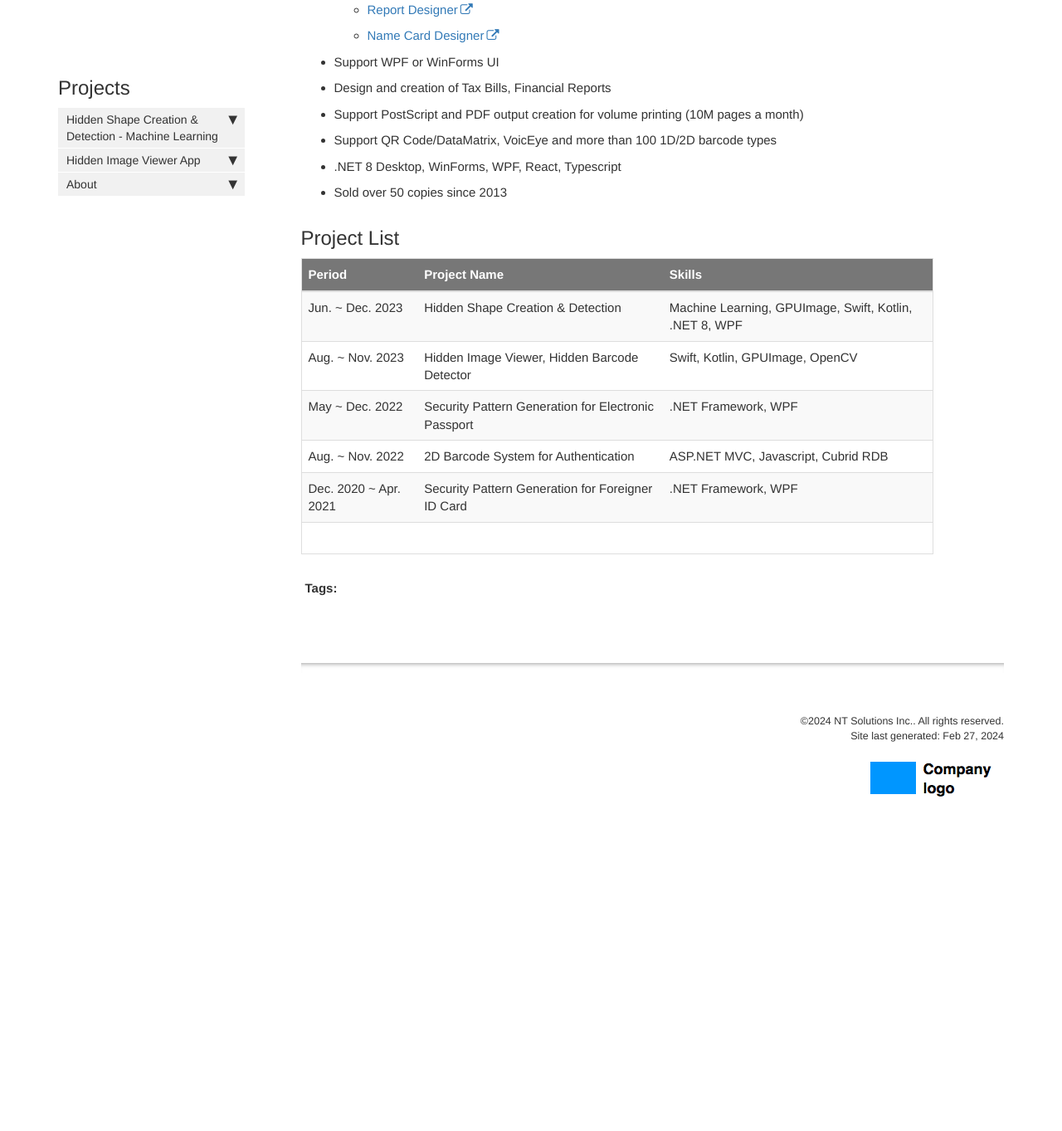
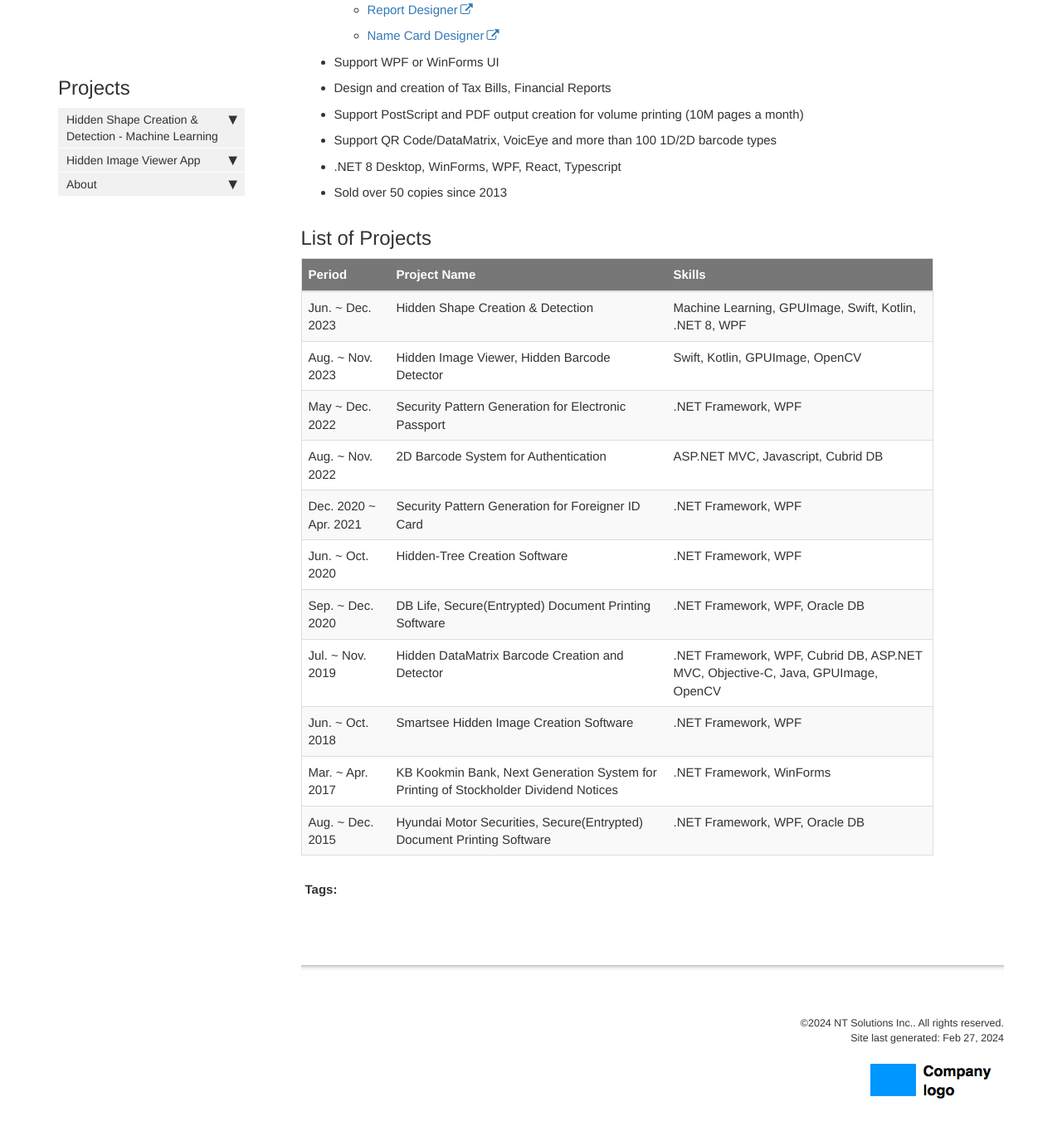
Before and after one commit to heungwook/heungwook.github.io, a Jekyll site: the page built from index.md, in a window 1280 px wide and 1400 px high, scrolled down 473 px. Shown: the top 1363 px of the window at 83% size. Built offline with Jekyll 4.4.1, drawn with Linux system fonts in a browser that asks for light colours; comment, search, counter and statistics services are not loaded; before the commit the page ends 1509 px from its top, so only the background shows below that; some of the changed text lies outside the part shown.

Commit message:
20240227 0838

```diff
--- a/index.md
+++ b/index.md
@@ -19,16 +19,21 @@ summary: Blog for documenting experiences and technical issues encountered while
 - .NET 8 Desktop, WinForms, WPF, React, Typescript
 - Sold over 50 copies since 2013
 
-## Project List
+## List of Projects
 
 |Period|Project Name|Skills|
 |------|------------|------|
 |Jun. ~ Dec. 2023|Hidden Shape Creation & Detection|Machine Learning, GPUImage, Swift, Kotlin, .NET 8, WPF|
 |Aug. ~ Nov. 2023|Hidden Image Viewer, Hidden Barcode Detector|Swift, Kotlin, GPUImage, OpenCV|
 |May ~ Dec. 2022|Security Pattern Generation for Electronic Passport|.NET Framework, WPF|
-|Aug. ~ Nov. 2022|2D Barcode System for Authentication|ASP.NET MVC, Javascript, Cubrid RDB|
+|Aug. ~ Nov. 2022|2D Barcode System for Authentication|ASP.NET MVC, Javascript, Cubrid DB|
 |Dec. 2020 ~ Apr. 2021|Security Pattern Generation for Foreigner ID Card|.NET Framework, WPF|
-||||
+|Jun. ~ Oct. 2020|Hidden-Tree Creation Software|.NET Framework, WPF|
+|Sep. ~ Dec. 2020|DB Life, Secure(Entrypted) Document Printing Software|.NET Framework, WPF, Oracle DB|
+|Jul. ~ Nov. 2019|Hidden DataMatrix Barcode Creation and Detector|.NET Framework, WPF, Cubrid DB, ASP.NET MVC, Objective-C, Java, GPUImage, OpenCV|
+|Jun. ~ Oct. 2018|Smartsee Hidden Image Creation Software|.NET Framework, WPF|
+|Mar. ~ Apr. 2017|KB Kookmin Bank, Next Generation System for Printing of Stockholder Dividend Notices|.NET Framework, WinForms|
+|Aug. ~ Dec. 2015|Hyundai Motor Securities, Secure(Entrypted) Document Printing Software|.NET Framework, WPF, Oracle DB|
 
 
 {% include links.html %}
```
